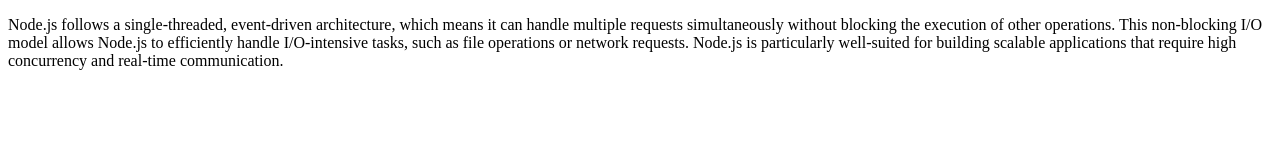
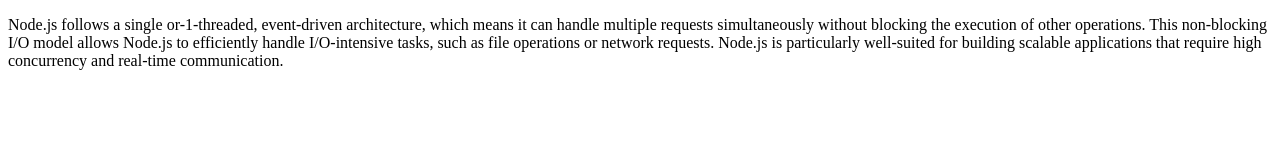
Before and after one commit to teddy-developer/likeict, a plain HTML site: page index.html in a window 1280 px wide. Drawn offline with Linux system fonts and the light colour scheme.

Commit message:
Update2 index.html

```diff
--- a/index.html
+++ b/index.html
@@ -8,7 +8,7 @@
   </head>
   <body>
     <p>
-      Node.js follows a single-threaded, event-driven architecture, which means
+      Node.js follows a single or-1-threaded, event-driven architecture, which means
       it can handle multiple requests simultaneously without blocking the
       execution of other operations. This non-blocking I/O model allows Node.js
       to efficiently handle I/O-intensive tasks, such as file operations or
```
